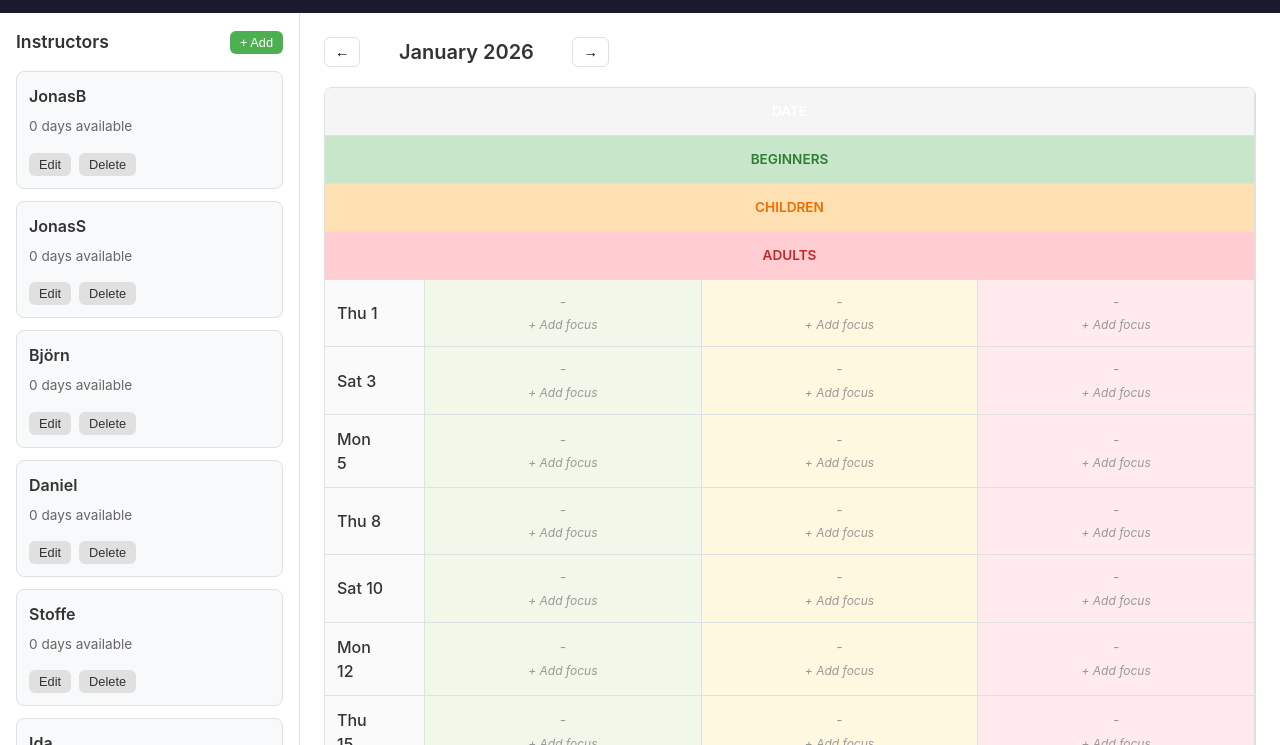
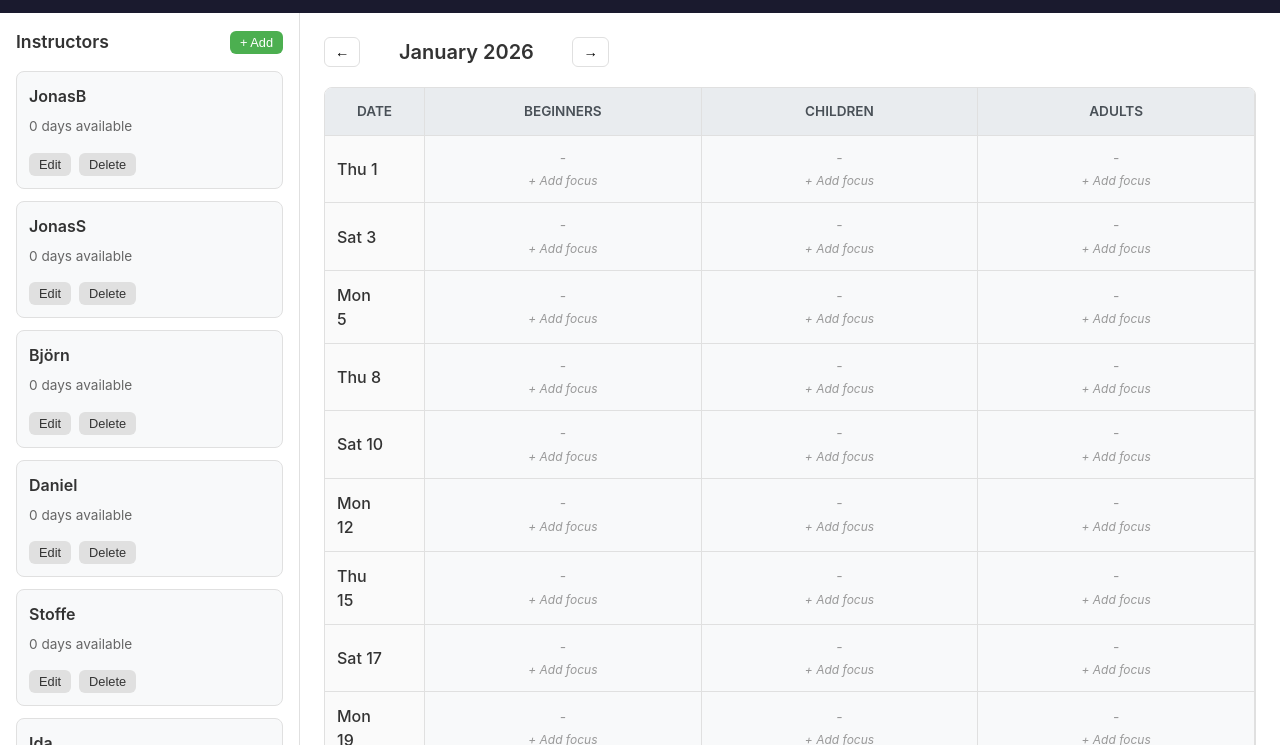
Before and after one commit to jonasblunck/TKK, a plain HTML site: page src/index.html in a window 1280 px wide. Shown: the part 55-800 px from the top of the page. Drawn offline with Linux system fonts and the light colour scheme.

Commit message:
Styling and smaller bug fixes

```diff
--- a/src/index.html
+++ b/src/index.html
@@ -180,10 +180,12 @@
         }
 
         .calendar-cell.header {
-            background: #f5f5f5;
+            background: #e9ecef;
             font-weight: 600;
             text-transform: uppercase;
             font-size: 0.85rem;
+            grid-column: auto;
+            color: #495057;
         }
 
         .calendar-cell.date-cell {
@@ -192,31 +194,17 @@
             justify-content: flex-start;
         }
 
-        .calendar-cell.beginners-col {
-            background: #f1f8e9;
+        .calendar-cell.beginners-col,
+        .calendar-cell.children-col,
+        .calendar-cell.adults-col {
+            background: #f8f9fa;
         }
 
-        .calendar-cell.children-col {
-            background: #fff8e1;
-        }
-
-        .calendar-cell.adults-col {
-            background: #ffebee;
-        }
-
-        .calendar-cell.header.beginners-col {
-            background: #c8e6c9;
-            color: #2e7d32;
-        }
-
-        .calendar-cell.header.children-col {
-            background: #ffe0b2;
-            color: #ef6c00;
-        }
-
+        .calendar-cell.header.beginners-col,
+        .calendar-cell.header.children-col,
         .calendar-cell.header.adults-col {
-            background: #ffcdd2;
-            color: #c62828;
+            background: #e9ecef;
+            color: #495057;
         }
 
         .calendar-cell .assignment {
--- a/src/js/ui-modals.js
+++ b/src/js/ui-modals.js
@@ -5,8 +5,10 @@
 function openAddInstructorModal() {
     state.editingInstructorId = null;
     state.selectedDates = [];
-    state.datePickerMonth = state.currentMonth;
-    state.datePickerYear = state.currentYear;
+
+    // Sync date picker to current calendar view
+    state.datePickerMonth = parseInt(state.currentMonth, 10);
+    state.datePickerYear = parseInt(state.currentYear, 10);
 
     document.getElementById('modalTitle').textContent = 'Add Instructor';
     document.getElementById('instructorName').value = '';
@@ -22,8 +24,10 @@ function openEditInstructorModal(id) {
 
     state.editingInstructorId = id;
     state.selectedDates = [...instructor.availableDates];
-    state.datePickerMonth = state.currentMonth;
-    state.datePickerYear = state.currentYear;
+
+    // Sync date picker to current calendar view
+    state.datePickerMonth = parseInt(state.currentMonth, 10);
+    state.datePickerYear = parseInt(state.currentYear, 10);
 
     document.getElementById('modalTitle').textContent = 'Edit Instructor';
     document.getElementById('instructorName').value = instructor.name;
--- a/src/js/ui-render.js
+++ b/src/js/ui-render.js
@@ -96,7 +96,6 @@ function renderCalendar() {
 
             html += `
                 <div class="calendar-cell ${group}-col ${spanClass}"
-                     style="${span > 1 ? 'background: linear-gradient(90deg, #e8f5e9 0%, #fff8e1 50%, #ffebee 100%);' : ''}"
                      data-date="${dateStr}"
                      data-group="${group}"
                      ondragover="handleDragOver(event)"
```
